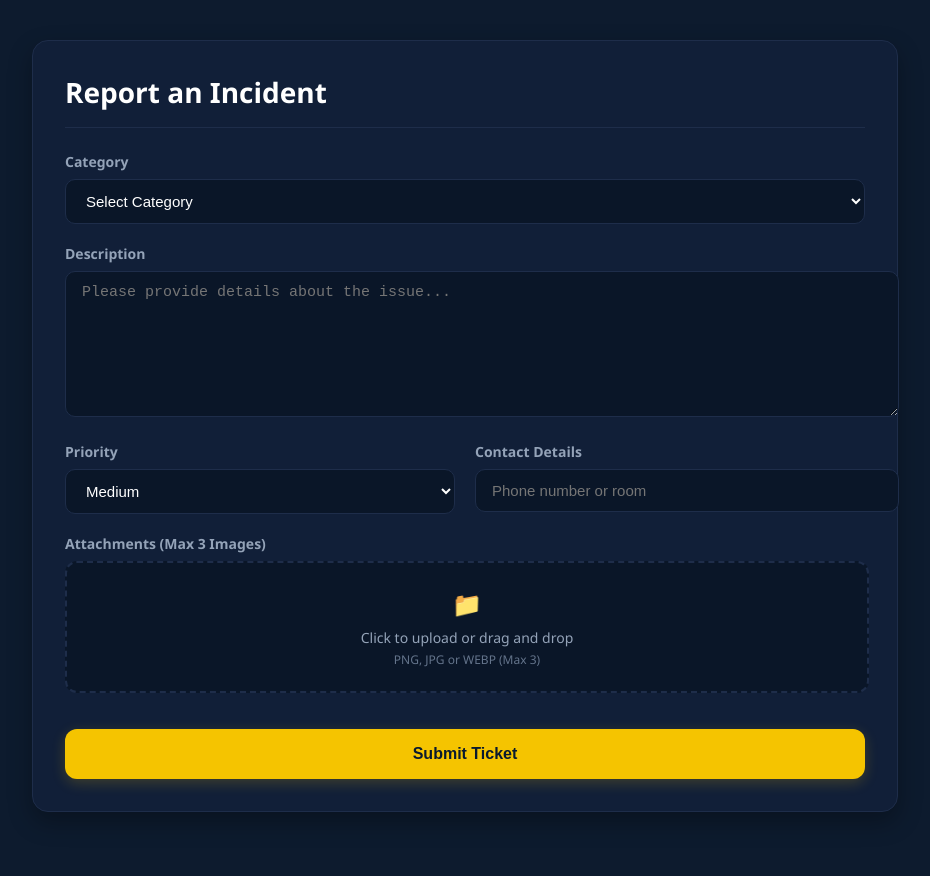
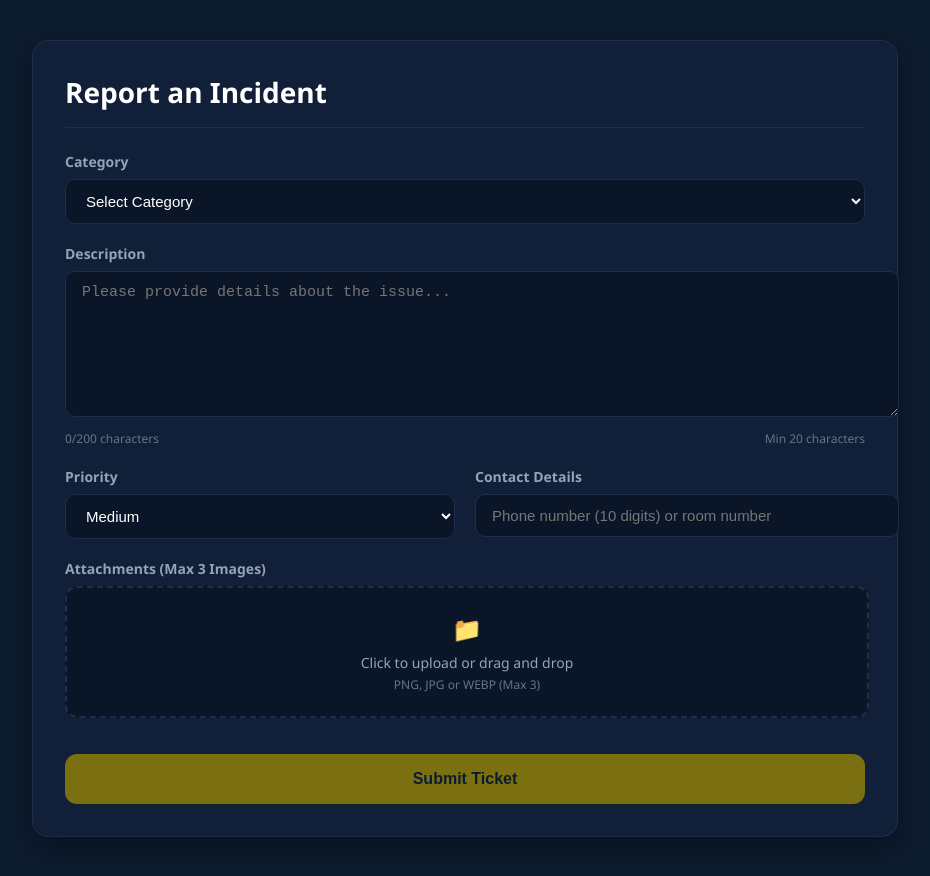
Before and after one commit to Upeksha0721/Upeksha0721-it3030-paf-2026-smart-campus-group_WE_315_2.2, a React (Create React App) app in the folder frontend/: page /incidents/create in a window 1280 px wide. Shown: the top 876 px of the page, without its empty margins (175-1105 px from the left). Built offline with nearby package versions, Linux system fonts and the light colour scheme; sample sign-in values are in the browser's storage.

Commit message:
add validation of create incident file

```diff
--- a/frontend/src/pages/CreateIncident.jsx
+++ b/frontend/src/pages/CreateIncident.jsx
@@ -13,10 +13,64 @@ const CreateIncident = () => {
     });
     const [images, setImages] = useState([]);
     const [loading, setLoading] = useState(false);
+    const [errors, setErrors] = useState({});
     const navigate = useNavigate();
 
+    // Validation functions
+    const validateDescription = (value) => {
+        if (value.length < 20) {
+            return 'Description must be at least 20 characters';
+        }
+        if (value.length > 200) {
+            return 'Description must not exceed 200 characters';
+        }
+        return '';
+    };
+
+    const validateContactDetails = (value) => {
+        if (!value) return 'Contact details are required';
+
+        // Check if it's a phone number (all digits)
+        const isPhoneNumber = /^\d+$/.test(value);
+
+        if (isPhoneNumber) {
+            // Phone number must be exactly 10 digits
+            if (value.length !== 10) {
+                return 'Phone number must be exactly 10 digits';
+            }
+        } else {
+            // Room number - can contain letters, digits, and symbols
+            // Just check if it's not empty and has some valid characters
+            if (!/^[a-zA-Z0-9\-_#.,\s]+$/.test(value)) {
+                return 'Room number contains invalid characters';
+            }
+        }
+        return '';
+    };
+
     const handleChange = (e) => {
-        setFormData({ ...formData, [e.target.name]: e.target.value });
+        let { name, value } = e.target;
+
+        // Special handling for contact details - limit phone number to 10 digits
+        if (name === 'contactDetails') {
+            const isPhoneNumber = /^\d+$/.test(value);
+
+            // If it's a phone number and exceeds 10 digits, truncate it
+            if (isPhoneNumber && value.length > 10) {
+                value = value.slice(0, 10);
+            }
+        }
+
+        setFormData({ ...formData, [name]: value });
+
+        // Validate field on change
+        if (name === 'description') {
+            const error = validateDescription(value);
+            setErrors(prev => ({ ...prev, description: error }));
+        } else if (name === 'contactDetails') {
+            const error = validateContactDetails(value);
+            setErrors(prev => ({ ...prev, contactDetails: error }));
+        }
     };
 
     const handleFileChange = (e) => {
@@ -36,6 +90,26 @@ const CreateIncident = () => {
 
     const handleSubmit = async (e) => {
         e.preventDefault();
+
+        // Validate all fields before submission
+        const descriptionError = validateDescription(formData.description);
+        const contactError = validateContactDetails(formData.contactDetails);
+
+        if (descriptionError || contactError) {
+            setErrors({
+                description: descriptionError,
+                contactDetails: contactError
+            });
+            toast.error('Please fix validation errors before submitting');
+            return;
+        }
+
+        // Validate category
+        if (!formData.category) {
+            toast.error('Please select a category');
+            return;
+        }
+
         setLoading(true);
         try {
             // 1. Upload images to Supabase
@@ -93,10 +167,35 @@ const CreateIncident = () => {
                             name="description"
                             value={formData.description}
                             onChange={handleChange}
-                            style={{ width: '100%', padding: '12px 16px', backgroundColor: '#0a1628', border: '1px solid #1e2d4a', borderRadius: '10px', color: 'white', outline: 'none', fontSize: '15px', minHeight: '120px', resize: 'vertical' }}
+                            style={{
+                                width: '100%',
+                                padding: '12px 16px',
+                                backgroundColor: '#0a1628',
+                                border: errors.description ? '2px solid #ef4444' : '1px solid #1e2d4a',
+                                borderRadius: '10px',
+                                color: 'white',
+                                outline: 'none',
+                                fontSize: '15px',
+                                minHeight: '120px',
+                                resize: 'vertical'
+                            }}
                             placeholder="Please provide details about the issue..."
                             required
                         />
+                        <div style={{ display: 'flex', justifyContent: 'space-between', alignItems: 'center', marginTop: '8px' }}>
+                            <span style={{
+                                fontSize: '12px',
+                                color: errors.description ? '#ef4444' : '#64748b'
+                            }}>
+                                {errors.description ? errors.description : `${formData.description.length}/200 characters`}
+                            </span>
+                            <span style={{
+                                fontSize: '12px',
+                                color: formData.description.length >= 20 ? '#22c55e' : '#64748b'
+                            }}>
+                                {formData.description.length >= 20 ? '✓ Valid length' : 'Min 20 characters'}
+                            </span>
+                        </div>
                     </div>
 
                     <div style={{ display: 'grid', gridTemplateColumns: '1fr 1fr', gap: '20px' }}>
@@ -120,10 +219,29 @@ const CreateIncident = () => {
                                 name="contactDetails"
                                 value={formData.contactDetails}
                                 onChange={handleChange}
-                                style={{ width: '100%', padding: '12px 16px', backgroundColor: '#0a1628', border: '1px solid #1e2d4a', borderRadius: '10px', color: 'white', outline: 'none', fontSize: '15px' }}
-                                placeholder="Phone number or room"
+                                style={{
+                                    width: '100%',
+                                    padding: '12px 16px',
+                                    backgroundColor: '#0a1628',
+                                    border: errors.contactDetails ? '2px solid #ef4444' : '1px solid #1e2d4a',
+                                    borderRadius: '10px',
+                                    color: 'white',
+                                    outline: 'none',
+                                    fontSize: '15px'
+                                }}
+                                placeholder="Phone number (10 digits) or room number"
                                 required
                             />
+                            {errors.contactDetails && (
+                                <span style={{ fontSize: '12px', color: '#ef4444', marginTop: '4px', display: 'block' }}>
+                                    {errors.contactDetails}
+                                </span>
+                            )}
+                            {!errors.contactDetails && formData.contactDetails && (
+                                <span style={{ fontSize: '12px', color: '#22c55e', marginTop: '4px', display: 'block' }}>
+                                    ✓ Valid contact details
+                                </span>
+                            )}
                         </div>
                     </div>
 
@@ -166,20 +284,20 @@ const CreateIncident = () => {
                     <div style={{ paddingTop: '16px' }}>
                         <button
                             type="submit"
-                            disabled={loading}
+                            disabled={loading || errors.description || errors.contactDetails || !formData.category}
                             style={{
                                 width: '100%',
                                 padding: '16px',
-                                backgroundColor: '#f5c400',
+                                backgroundColor: (loading || errors.description || errors.contactDetails || !formData.category) ? '#a89300' : '#f5c400',
                                 color: '#091A2F',
                                 fontWeight: 'bold',
                                 fontSize: '16px',
                                 borderRadius: '12px',
                                 border: 'none',
-                                cursor: loading ? 'not-allowed' : 'pointer',
-                                opacity: loading ? 0.7 : 1,
+                                cursor: (loading || errors.description || errors.contactDetails || !formData.category) ? 'not-allowed' : 'pointer',
+                                opacity: (loading || errors.description || errors.contactDetails || !formData.category) ? 0.7 : 1,
                                 transition: 'all 0.2s ease',
-                                boxShadow: '0 4px 14px rgba(245, 196, 0, 0.2)'
+                                boxShadow: (loading || errors.description || errors.contactDetails || !formData.category) ? 'none' : '0 4px 14px rgba(245, 196, 0, 0.2)'
                             }}
                         >
                             {loading ? 'Submitting...' : 'Submit Ticket'}
```
